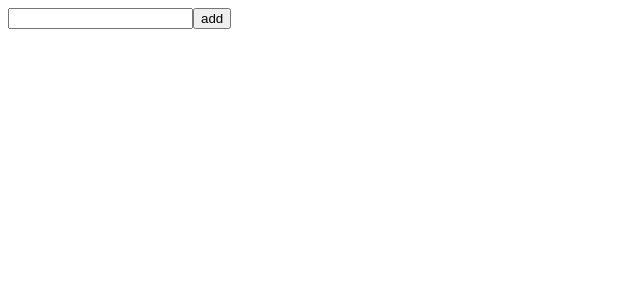
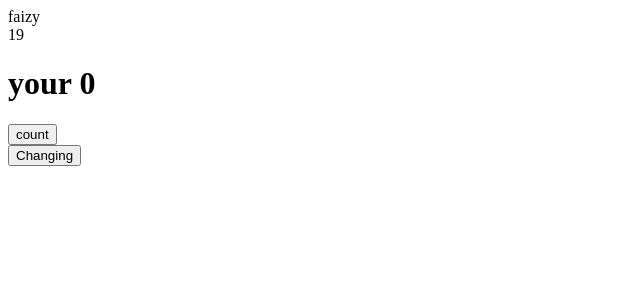
Before and after one commit to iamfaisalpk/React-Second-Chance, a React (Vite) app: page / in a window 1280 px wide. Shown: the top 300 px of the page, without its empty margins (0-640 px from the left). Built offline with nearby package versions, Linux system fonts and the light colour scheme.

Commit message:
changing evrything

```diff
--- a/src/assets/components/UseState.jsx
+++ b/src/assets/components/UseState.jsx
@@ -1,23 +1,52 @@
-import React, { useState } from 'react'
+// import React, { useState } from 'react'
 
-const UseState = () => {
-    const [count,setCount]= useState("");
-    const [state,setState]= useState([])
+// const UseState = () => {
+//     const [count,setCount]= useState("");
+//     const [state,setState]= useState([])
 
+//     const add = ()=>{
+//         setState([...state,count])
+//     }
+
+//     return (
+//     <>
+
+//         <input type="text" value={count} onChange={(event)=> setCount(event.target.value)}/>
+//         <button onClick={add}>add</button>
+//         {
+//             state.map((value)=>(
+//                 <li>{value}</li>
+//             ))
+//         }
+//     </>
+// )
+// }
+
+// export default UseState;
+
+                        /* this methode in object */
+
+import React,{useState} from "react";
+
+const UseState = ()=>{
+    const [count,setCount]= useState({
+        name: "faizy",
+        age : "19"
+    });
+
+    const [state,setState]=useState(0);
     const add = ()=>{
-        setState([...state,count])
+        // setState (state + 1)
+        setState(prevState => prevState +1)
     }
-
     return (
-    <>
-
-        <input type="text" value={count} onChange={(event)=> setCount(event.target.value)}/>
-        <button onClick={add}>add</button>
-        {
-
-        }
-    </>
-)
-}
+        <>
+            {count.name} <br/>{count.age} <br />
+            <h1>your {state}</h1>
+            <button onClick={add}>count</button><br/>
+            <button onClick={()=> setCount ({...count ,age : 18})}>Changing</button>
+        </>
+    );
+};
 
 export default UseState;
```
